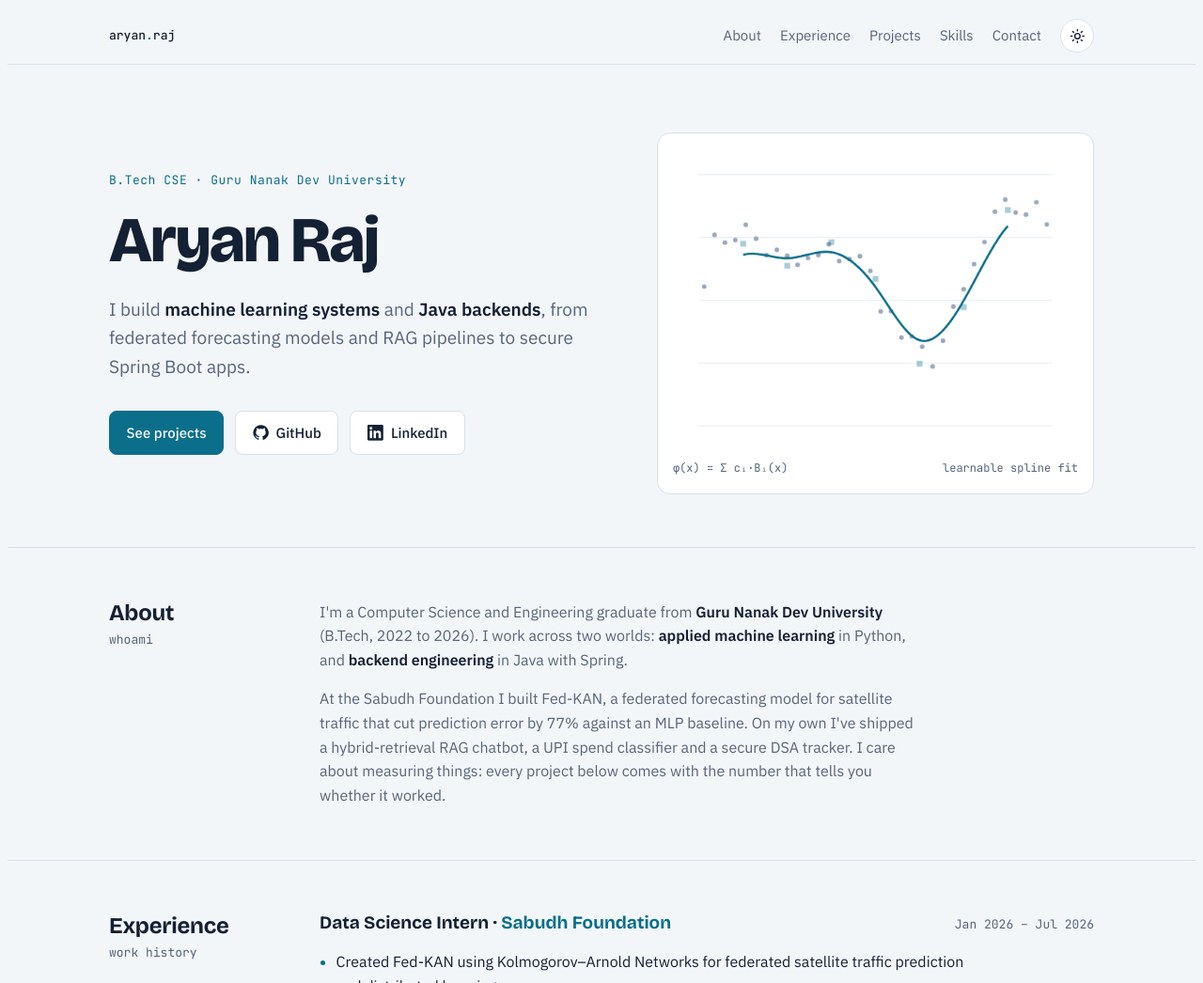
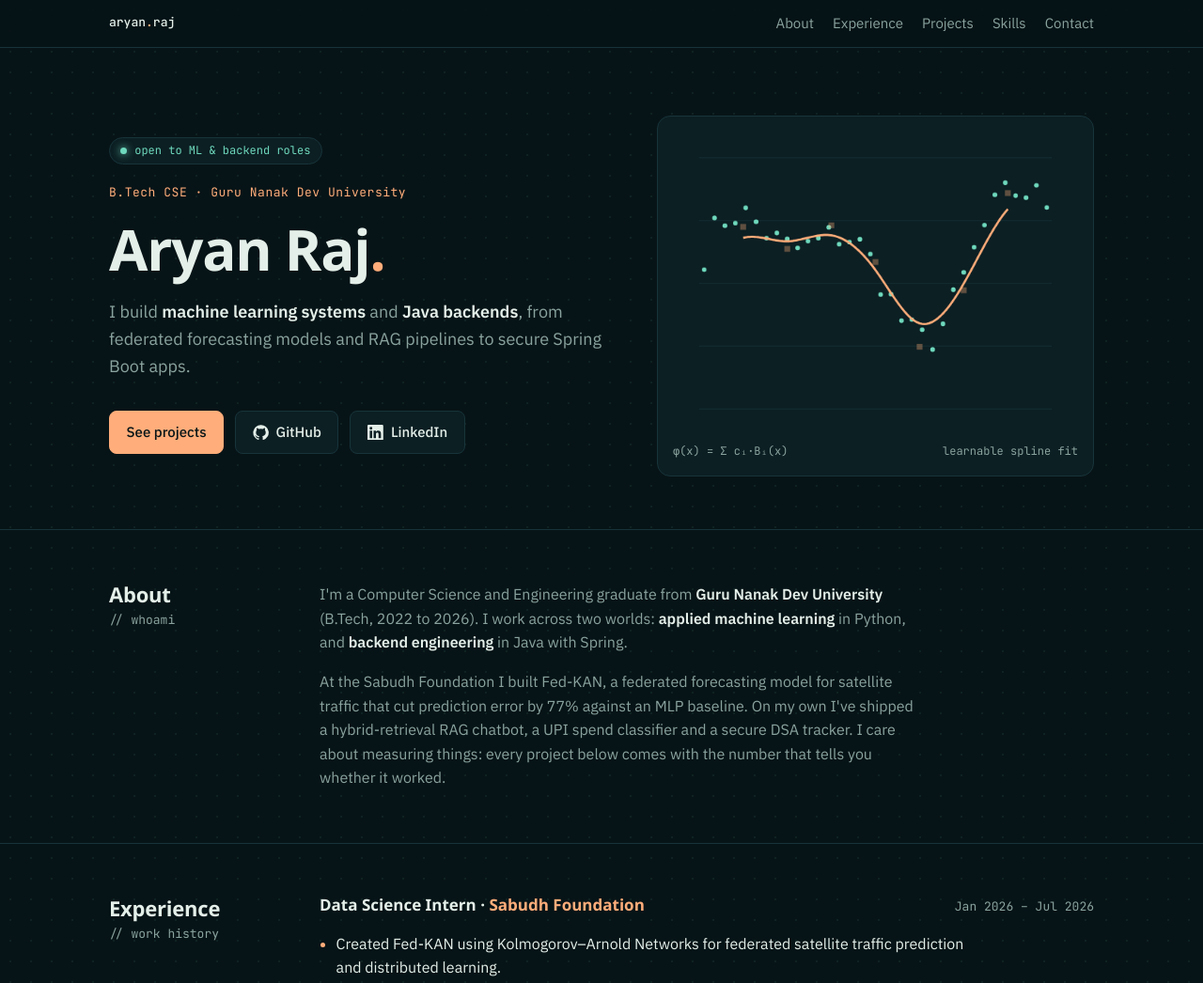
Before and after one commit to aryan-novice/aryan-novice.github.io, a plain HTML site: page index.html in a window 1280 px wide. Shown: the top 1046 px of the page at 94% size. Drawn offline with nearby package versions, Linux system fonts and the light colour scheme; a web font is replaced by a local one.

Commit message:
Dark redesign

```diff
--- a/index.html
+++ b/index.html
@@ -7,38 +7,29 @@
 <meta name="description" content="Aryan Raj: machine learning and Java backend developer. Projects, experience and contact.">
 <link rel="preconnect" href="https://fonts.googleapis.com">
 <link rel="preconnect" href="https://fonts.gstatic.com" crossorigin>
-<link rel="stylesheet" href="https://fonts.googleapis.com/css2?family=Bricolage+Grotesque:opsz,wght@12..96,500;12..96,700;12..96,800&family=IBM+Plex+Sans:wght@400;500;600&family=JetBrains+Mono:wght@400;500&display=swap">
+<link rel="stylesheet" href="https://fonts.googleapis.com/css2?family=Unbounded:wght@500;600;700&family=IBM+Plex+Sans:wght@400;500;600&family=JetBrains+Mono:wght@400;500&display=swap">
 <style>
 /* Layout: one left-aligned reading column; hero pairs the name with a live spline fit (a nod to KAN's learnable splines); projects read like model cards with their eval metric up front. */
 :root {
-  --bg: #f3f6f9;
-  --surface: #ffffff;
-  --fg: #142033;
-  --muted: #56657a;
-  --line: #d8e0ea;
-  --accent: #0b6e8a;
-  --accent-soft: #e0f0f5;
-  --dot: #9aa9bb;
-  --font-display: "Bricolage Grotesque", "Segoe UI", system-ui, sans-serif;
+  /* single dark look: deep petrol ink with an apricot signal colour and mint data points */
+  --bg: #071417;
+  --surface: #0c1f23;
+  --fg: #e4efe9;
+  --muted: #8aa39e;
+  --line: #17343a;
+  --accent: #ffad7a;
+  --accent-soft: #2a2420;
+  --dot: #6fd9bd;
+  --grid: rgba(111, 217, 189, 0.07);
+  --font-display: "Unbounded", "Segoe UI", system-ui, sans-serif;
   --font-body: "IBM Plex Sans", "Segoe UI", system-ui, sans-serif;
   --font-mono: "JetBrains Mono", ui-monospace, "SFMono-Regular", Menlo, monospace;
   --step--1: 0.8125rem;
   --step-0: 1rem;
-  --step-1: 1.1875rem;
-  --step-2: 1.5rem;
-  --step-3: clamp(2.5rem, 6vw + 1rem, 4.25rem);
+  --step-1: 1.125rem;
+  --step-2: 1.375rem;
+  --step-3: clamp(2.1rem, 5vw + 1rem, 3.75rem);
   --max: 68rem;
-}
-@media (prefers-color-scheme: dark) {
-  :root:not([data-theme="light"]) {
-    --bg: #0c131c; --surface: #131d29; --fg: #dde6f0; --muted: #93a3b6;
-    --line: #233142; --accent: #5cc6de; --accent-soft: #15303b; --dot: #4a5b6f;
-    color-scheme: dark;
-  }
-}
-:root[data-theme="dark"] {
-  --bg: #0c131c; --surface: #131d29; --fg: #dde6f0; --muted: #93a3b6;
-  --line: #233142; --accent: #5cc6de; --accent-soft: #15303b; --dot: #4a5b6f;
   color-scheme: dark;
 }
 
@@ -46,7 +37,9 @@
 html { scroll-behavior: smooth; scroll-padding-top: 4.5rem; }
 @media (prefers-reduced-motion: reduce) { html { scroll-behavior: auto; } }
 body {
-  background: var(--bg); color: var(--fg);
+  margin: 0; background-color: var(--bg); color: var(--fg);
+  background-image: radial-gradient(var(--grid) 1px, transparent 1px);
+  background-size: 22px 22px;
   font-family: var(--font-body); font-size: var(--step-0); line-height: 1.6;
   -webkit-font-smoothing: antialiased;
 }
@@ -81,7 +74,10 @@
 /* hero */
 .hero { padding-block: 4.5rem 3.5rem; display: grid; grid-template-columns: minmax(0, 1.15fr) minmax(0, 1fr); gap: 3rem; align-items: center; }
 .eyebrow { font-family: var(--font-mono); font-size: var(--step--1); color: var(--accent); letter-spacing: 0.04em; margin-bottom: 1rem; }
-.hero h1 { font-size: var(--step-3); font-weight: 800; letter-spacing: -0.03em; }
+.hero h1 { font-size: var(--step-3); font-weight: 700; letter-spacing: -0.02em; }
+.hero h1 .dot { color: var(--accent); }
+.status { display: inline-flex; align-items: center; gap: 0.5rem; font-family: var(--font-mono); font-size: 0.75rem; color: var(--dot); border: 1px solid var(--line); border-radius: 999px; padding: 0.25rem 0.7rem; margin-bottom: 1.25rem; background: var(--surface); }
+.status::before { content: ""; width: 7px; height: 7px; border-radius: 50%; background: var(--dot); box-shadow: 0 0 8px var(--dot); }
 .hero .lede { margin-top: 1.25rem; font-size: var(--step-1); color: var(--muted); max-width: 34rem; }
 .hero .lede strong { color: var(--fg); font-weight: 600; }
 .cta { display: flex; flex-wrap: wrap; gap: 0.75rem; margin-top: 2rem; }
@@ -101,7 +97,7 @@
 /* sections */
 section.block { padding-block: 3.5rem; border-top: 1px solid var(--line); }
 .block-head { display: grid; grid-template-columns: 12rem minmax(0, 1fr); gap: 2rem; }
-.block-head h2 { font-size: var(--step-2); font-weight: 700; letter-spacing: -0.01em; }
+.block-head h2 { font-size: var(--step-2); font-weight: 600; letter-spacing: -0.01em; }
 .block-head .label { font-family: var(--font-mono); font-size: var(--step--1); color: var(--muted); margin-top: 0.35rem; }
 @media (max-width: 820px) { .block-head { grid-template-columns: 1fr; gap: 1.25rem; } }
 
@@ -112,7 +108,7 @@
 /* experience */
 .role { display: grid; gap: 0.5rem; }
 .role-top { display: flex; flex-wrap: wrap; justify-content: space-between; gap: 0.25rem 1rem; align-items: baseline; }
-.role h3 { font-size: var(--step-1); font-weight: 700; }
+.role h3 { font-size: 1.0625rem; font-weight: 600; }
 .role .org { color: var(--accent); }
 .when { font-family: var(--font-mono); font-size: var(--step--1); color: var(--muted); font-variant-numeric: tabular-nums; white-space: nowrap; }
 ul.points { margin: 0.5rem 0 0; padding-left: 1.1rem; display: grid; gap: 0.5rem; max-width: 44rem; }
@@ -132,10 +128,10 @@
 .card:hover { border-color: var(--accent); transform: translateY(-2px); }
 @media (prefers-reduced-motion: reduce) { .card, .card:hover { transition: none; transform: none; } }
 .card-top { display: flex; justify-content: space-between; align-items: baseline; gap: 1rem; }
-.card h3 { font-size: var(--step-1); font-weight: 700; }
+.card h3 { font-size: 1.0625rem; font-weight: 600; }
 .card .sub { color: var(--muted); font-size: 0.9375rem; margin-top: 0.15rem; }
 .metric { display: flex; align-items: baseline; gap: 0.6rem; padding-block: 0.6rem; border-block: 1px dashed var(--line); }
-.metric .num { font-family: var(--font-display); font-size: 1.75rem; font-weight: 700; color: var(--accent); font-variant-numeric: tabular-nums; line-height: 1; }
+.metric .num { font-family: var(--font-display); font-size: 1.5rem; font-weight: 600; color: var(--accent); font-variant-numeric: tabular-nums; line-height: 1; }
 .metric .what { font-size: 0.875rem; color: var(--muted); }
 .card p.desc { font-size: 0.9375rem; color: var(--muted); }
 .tags { display: flex; flex-wrap: wrap; gap: 0.4rem; margin-top: auto; padding-top: 0.25rem; }
@@ -153,7 +149,7 @@
 /* education */
 .edu { display: grid; gap: 1.75rem; }
 .edu-item { display: grid; gap: 0.25rem; }
-.edu-item h3 { font-size: var(--step-1); font-weight: 700; }
+.edu-item h3 { font-size: 1.0625rem; font-weight: 600; }
 .edu-item p { color: var(--muted); }
 
 /* contact */
@@ -184,9 +180,6 @@
         <li><a href="#skills">Skills</a></li>
         <li><a href="#contact">Contact</a></li>
       </ul>
-      <button class="theme-btn" id="theme-toggle" type="button" aria-label="Switch colour theme">
-        <svg viewBox="0 0 24 24" fill="none" stroke="currentColor" stroke-width="2" stroke-linecap="round" stroke-linejoin="round" aria-hidden="true"><circle cx="12" cy="12" r="4"/><path d="M12 2v2M12 20v2M4.9 4.9l1.4 1.4M17.7 17.7l1.4 1.4M2 12h2M20 12h2M4.9 19.1l1.4-1.4M17.7 6.3l1.4-1.4"/></svg>
-      </button>
     </div>
   </div>
 </header>
@@ -194,8 +187,9 @@
 <main id="top">
   <div class="wrap hero">
     <div>
+      <p class="status">open to ML &amp; backend roles</p>
       <p class="eyebrow">B.Tech CSE · Guru Nanak Dev University</p>
-      <h1>Aryan Raj</h1>
+      <h1>Aryan Raj<span class="dot">.</span></h1>
       <p class="lede">I build <strong>machine learning systems</strong> and <strong>Java backends</strong>, from federated forecasting models and RAG pipelines to secure Spring Boot apps.</p>
       <div class="cta">
         <a class="btn primary" href="#projects">See projects</a>
@@ -215,7 +209,7 @@
 
   <section class="block" id="about">
     <div class="wrap block-head">
-      <div><h2>About</h2><p class="label">whoami</p></div>
+      <div><h2>About</h2><p class="label">// whoami</p></div>
       <div class="about">
         <p>I'm a Computer Science and Engineering graduate from <strong>Guru Nanak Dev University</strong> (B.Tech, 2022 to 2026). I work across two worlds: <strong>applied machine learning</strong> in Python, and <strong>backend engineering</strong> in Java with Spring.</p>
         <p>At the Sabudh Foundation I built Fed-KAN, a federated forecasting model for satellite traffic that cut prediction error by 77% against an MLP baseline. On my own I've shipped a hybrid-retrieval RAG chatbot, a UPI spend classifier and a secure DSA tracker. I care about measuring things: every project below comes with the number that tells you whether it worked.</p>
@@ -225,7 +219,7 @@
 
   <section class="block" id="experience">
     <div class="wrap block-head">
-      <div><h2>Experience</h2><p class="label">work history</p></div>
+      <div><h2>Experience</h2><p class="label">// work history</p></div>
       <div class="role">
         <div class="role-top">
           <h3>Data Science Intern · <span class="org">Sabudh Foundation</span></h3>
@@ -247,7 +241,7 @@
 
   <section class="block" id="projects">
     <div class="wrap block-head">
-      <div><h2>Projects</h2><p class="label">6 repos</p></div>
+      <div><h2>Projects</h2><p class="label">// 6 repos</p></div>
       <div class="projects">
 
         <article class="card">
@@ -304,7 +298,7 @@
 
   <section class="block" id="skills">
     <div class="wrap block-head">
-      <div><h2>Skills</h2><p class="label">toolbox</p></div>
+      <div><h2>Skills</h2><p class="label">// toolbox</p></div>
       <div class="skills">
         <div><h3>Languages</h3><ul><li>Java</li><li>Python</li><li>SQL</li><li>JavaScript</li><li>HTML5</li><li>CSS3</li></ul></div>
         <div><h3>Machine learning</h3><ul><li>Machine Learning</li><li>Deep Learning</li><li>NLP</li><li>PyTorch</li><li>TensorFlow</li><li>Matplotlib</li></ul></div>
@@ -317,7 +311,7 @@
 
   <section class="block" id="education">
     <div class="wrap block-head">
-      <div><h2>Education</h2><p class="label">degrees &amp; certs</p></div>
+      <div><h2>Education</h2><p class="label">// degrees &amp; certs</p></div>
       <div class="edu">
         <div class="edu-item">
           <div class="role-top"><h3>Guru Nanak Dev University</h3><span class="when">Aug 2022 – May 2026</span></div>
@@ -333,7 +327,7 @@
 
   <section class="block" id="contact">
     <div class="wrap block-head">
-      <div><h2>Contact</h2><p class="label">say hello</p></div>
+      <div><h2>Contact</h2><p class="label">// say hello</p></div>
       <div>
         <p class="contact-line">Open to roles in machine learning, data science and backend development. Reach me by email or phone.</p>
         <div class="email-row">
@@ -358,17 +352,7 @@
 
 <script>
 (function () {
-  // theme toggle
   var root = document.documentElement;
-  try { var saved = localStorage.getItem('theme'); if (saved) root.setAttribute('data-theme', saved); } catch (e) {}
-  document.getElementById('theme-toggle').addEventListener('click', function () {
-    var cur = root.getAttribute('data-theme') ||
-      (matchMedia('(prefers-color-scheme: dark)').matches ? 'dark' : 'light');
-    var next = cur === 'dark' ? 'light' : 'dark';
-    root.setAttribute('data-theme', next);
-    try { localStorage.setItem('theme', next); } catch (e) {}
-    draw(lastT);
-  });
 
   // copy email
   var copyBtn = document.getElementById('copy-email');
@@ -421,7 +405,6 @@
   var reduce = matchMedia('(prefers-reduced-motion: reduce)').matches;
   draw(0);
   if (!reduce) { (function loop(t) { draw(t); requestAnimationFrame(loop); })(0); }
-  matchMedia('(prefers-color-scheme: dark)').addEventListener('change', function () { draw(lastT); });
 })();
 </script>
 </body>
```
